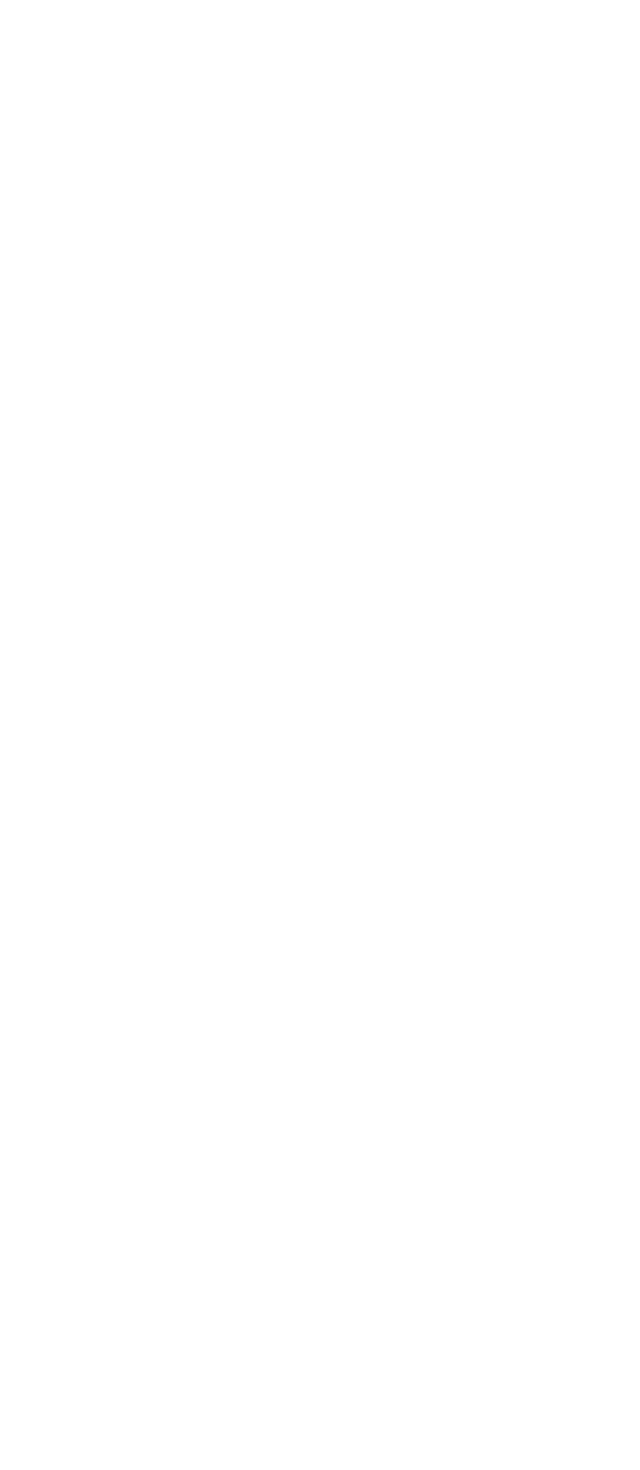
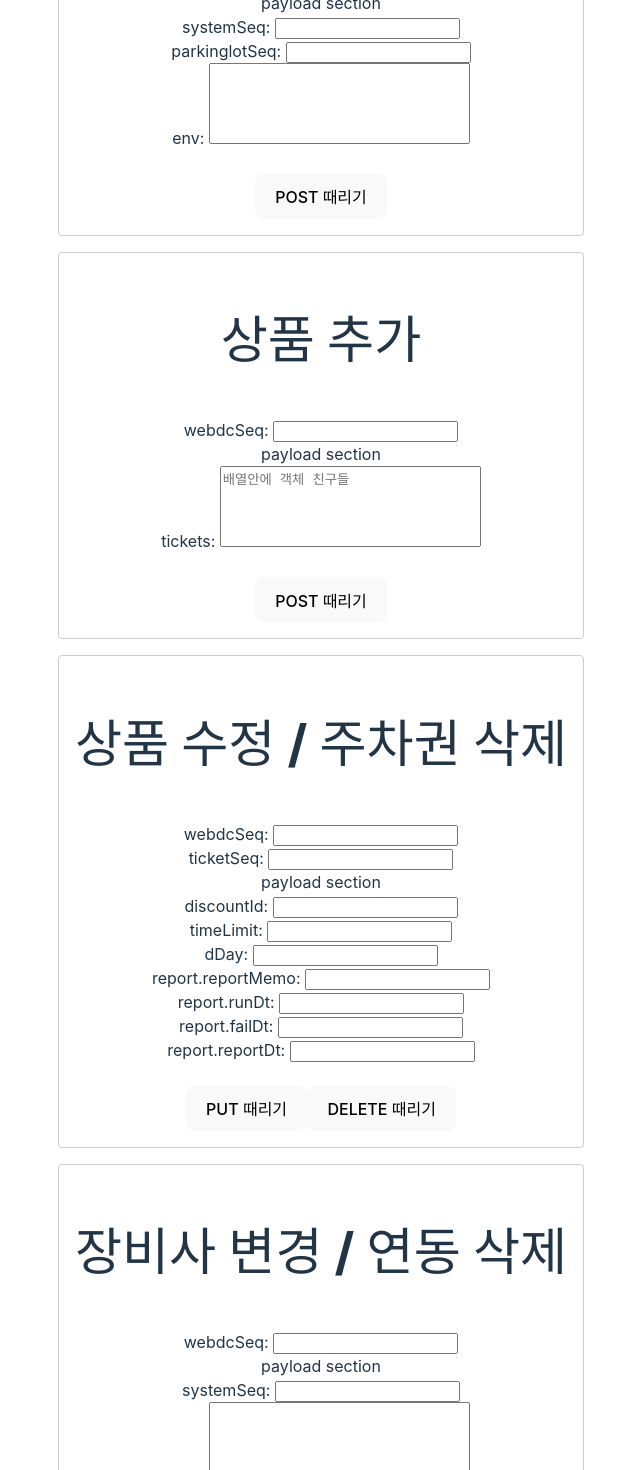
Before and after one commit to modu-jeff/for-roger, a React (Vite) app: page / in a window 1280 px wide. Shown: the part 1340-2810 px from the top of the page, without its empty margins (319-959 px from the left). Before the commit the page ends 1180 px from the top, so only its background shows below. Built offline with nearby package versions, Linux system fonts and the light colour scheme.

Commit message:
컴포넌트 추가 제작

```diff
--- a/src/App.jsx
+++ b/src/App.jsx
@@ -1,7 +1,11 @@
 import './App.css';
 import EnvPart from './components/EnvPart';
+import NewWebdcPart from './components/NewWebdcPart';
 import TicketPart from './components/TicketPart';
 import WebdcPart from './components/WebdcPart';
+import WebdcTicketPart from './components/WebdcTicketPart';
+import TicketModifyPart from './components/TicketModifyPart';
+import WebdcModifyPart from './components/WebdcModifyPart';
 
 function App() {
   return (
@@ -20,6 +24,26 @@ function App() {
         <h1>WEBDC 그 잡채</h1>
         <WebdcPart />
       </section>
+
+      <section className="new-webdc-section">
+        <h1>신규주차장 연동</h1>
+        <NewWebdcPart />
+      </section>
+
+      <section className="webdc-ticket-section">
+        <h1>상품 추가</h1>
+        <WebdcTicketPart />
+      </section>
+
+      <section className="ticket-modify-section">
+        <h1>상품 수정 / 주차권 삭제</h1>
+        <TicketModifyPart />
+      </section>
+
+      <section className="webdc-modify-section">
+        <h1>장비사 변경 / 연동 삭제</h1>
+        <WebdcModifyPart />
+      </section>
     </main>
   );
 }
--- /dev/null
+++ b/src/components/NewWebdcPart.jsx
@@ -0,0 +1,26 @@
+function NewWebdcPart() {
+  return (
+    <form>
+      <span>payload section</span>
+      <br />
+      <label>
+        systemSeq: <input type="number" />
+      </label>
+      <br />
+      <label>
+        parkinglotSeq: <input type="number" />
+      </label>
+      <br />
+      <label>
+        env: <textarea rows="5" cols="30" />
+      </label>
+      <br />
+      <br />
+      <div>
+        <button type="button">POST 때리기</button>
+      </div>
+    </form>
+  );
+}
+
+export default NewWebdcPart;
--- /dev/null
+++ b/src/components/TicketModifyPart.jsx
@@ -0,0 +1,51 @@
+function TicketModifyPart() {
+  return (
+    <form>
+      <label>
+        webdcSeq: <input type="number" />
+      </label>
+      <br />
+      <label>
+        ticketSeq: <input type="number" />
+      </label>
+      <br />
+      <span>payload section</span>
+      <br />
+      <label>
+        discountId: <input type="text" />
+      </label>
+      <br />
+      <label>
+        timeLimit: <input type="number" />
+      </label>
+      <br />
+      <label>
+        dDay: <input type="number" />
+      </label>
+      <br />
+      <label>
+        report.reportMemo: <input type="text" />
+      </label>
+      <br />
+      <label>
+        report.runDt: <input type="text" />
+      </label>
+      <br />
+      <label>
+        report.failDt: <input type="text" />
+      </label>
+      <br />
+      <label>
+        report.reportDt: <input type="text" />
+      </label>
+      <br />
+      <br />
+      <div>
+        <button type="button">PUT 때리기</button>
+        <button type="button">DELETE 때리기</button>
+      </div>
+    </form>
+  );
+}
+
+export default TicketModifyPart;
--- /dev/null
+++ b/src/components/WebdcModifyPart.jsx
@@ -0,0 +1,28 @@
+function WebdcModifyPart() {
+  return (
+    <form>
+      <label>
+        webdcSeq: <input type="number" />
+      </label>
+      <br />
+      <span>payload section</span>
+      <br />
+      <label>
+        systemSeq: <input type="number" />
+      </label>
+      <br />
+      <label>
+        env: <textarea cols="30" rows="5" />
+      </label>
+
+      <br />
+      <br />
+      <div>
+        <button type="button">PUT 때리기</button>
+        <button type="button">DELETE 때리기</button>
+      </div>
+    </form>
+  );
+}
+
+export default WebdcModifyPart;
--- /dev/null
+++ b/src/components/WebdcTicketPart.jsx
@@ -0,0 +1,22 @@
+function WebdcTicketPart() {
+  return (
+    <form>
+      <label>
+        webdcSeq: <input type="number" />
+      </label>
+      <br />
+      <span>payload section</span>
+      <br />
+      <label>
+        tickets: <textarea cols="30" rows="5" placeholder="배열안에 객체 친구들" />
+      </label>
+      <br />
+      <br />
+      <div>
+        <button type="button">POST 때리기</button>
+      </div>
+    </form>
+  );
+}
+
+export default WebdcTicketPart;
```
